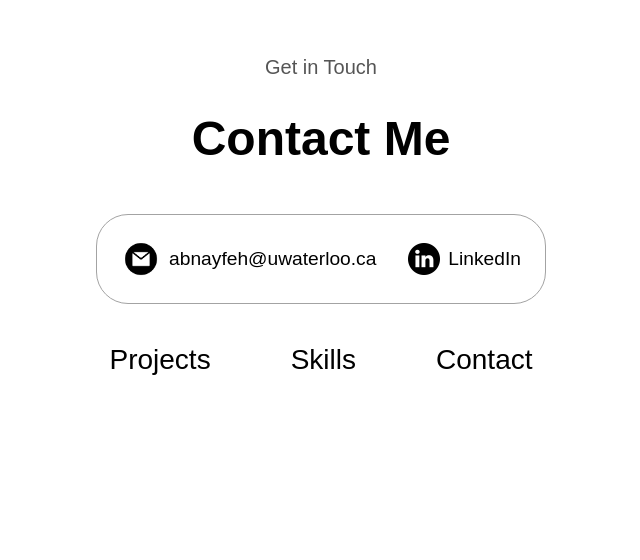
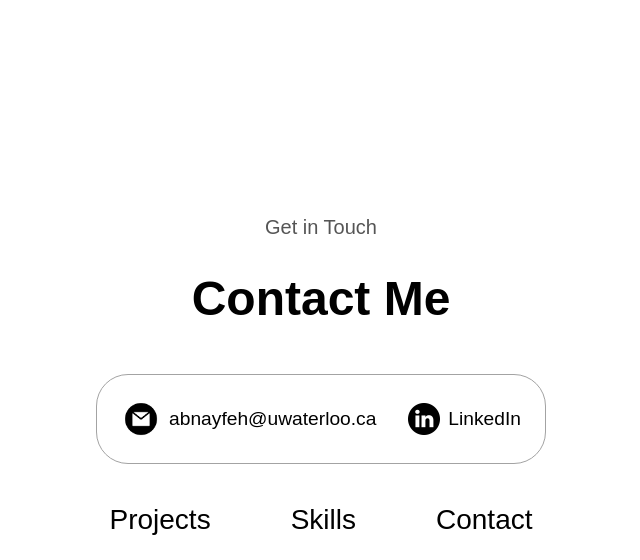
Before and after one commit to abnayfeh/abdonayfeh.github.io, a plain HTML site: page index.html in a window 1280 px wide. Shown: the part 3600-4160 px from the top of the page, without its empty margins (319-959 px from the left). Before the commit the page ends 4000 px from the top, so only its background shows below. Drawn offline with Linux system fonts and the light colour scheme; a script that the page names is missing; files whose address does not match are found by name.

Commit message:
updated contact margin

```diff
--- a/styles/styles.css
+++ b/styles/styles.css
@@ -381,7 +381,7 @@ article .icon {
   display: flex;
   justify-content: center;
   flex-direction: column;
-  margin-top: 25rem;
+  margin-top: 35rem;
 }
 
 .contact-info-upper-container {
```
